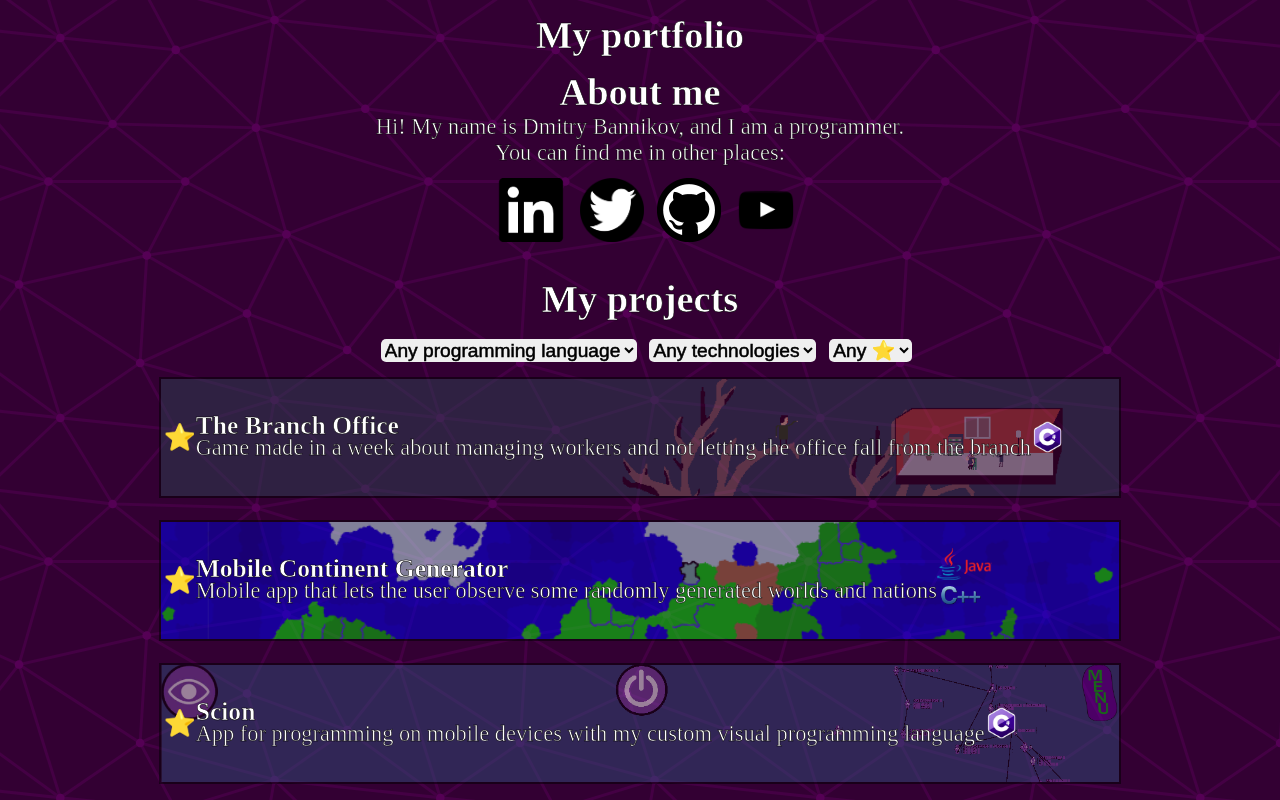
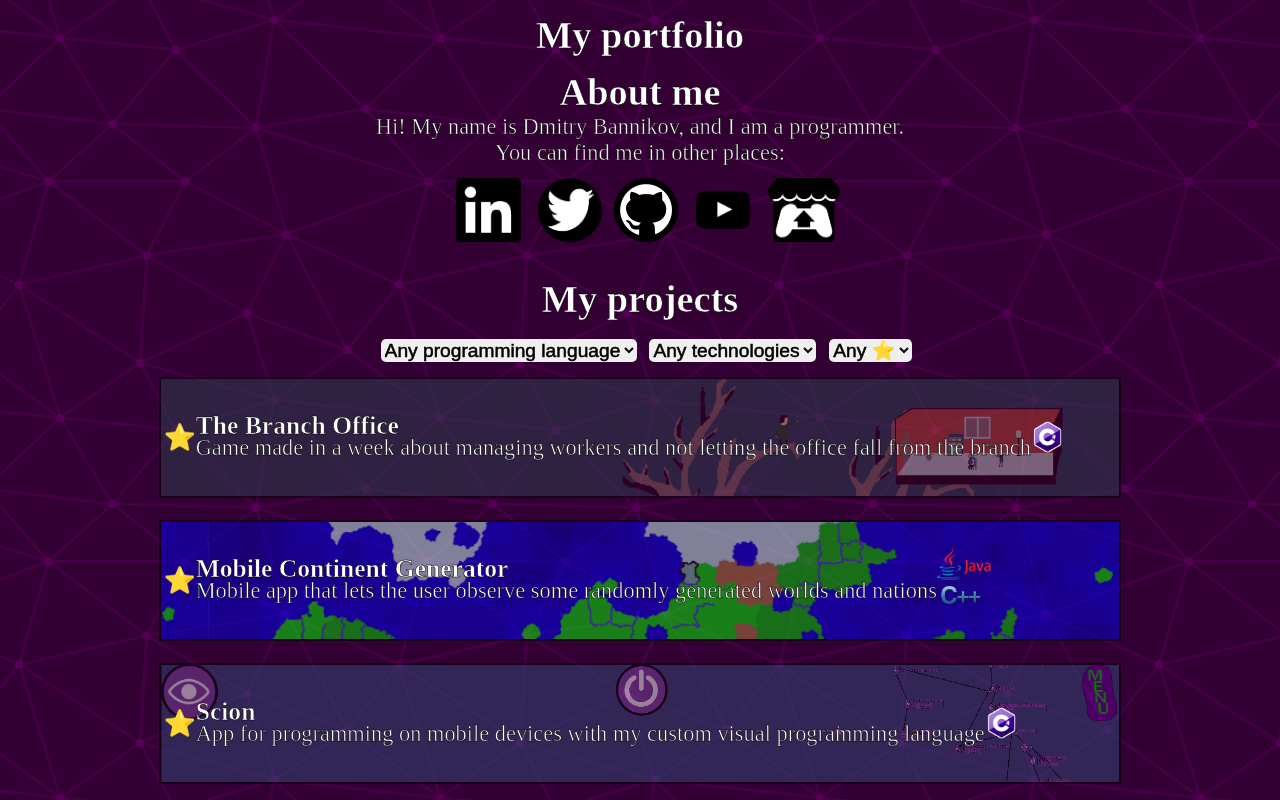
Before and after one commit to Dirakon/Dirakon.github.io, a React (Create React App) app: page / in a window 1280 px wide. Shown: the top 800 px of the page. Built offline with nearby package versions, Linux system fonts and the light colour scheme; a web font is replaced by a local one.

Commit message:
added the link to itch.io

```diff
--- a/src/App.js
+++ b/src/App.js
@@ -19,6 +19,7 @@ import github from "./images/github2.png"
 import linkedin from "./images/linkedin2.png"
 import youtube from "./images/youtube2.png"
 import twitter from "./images/twitter2.png"
+import itch from "./images/itch2.png"
 import './styles/App.css'
 import ContactLine from "./components/ContactLine";
 import ContactForm from "./components/ContactForm";
@@ -240,7 +241,8 @@ function App() {
     'https://www.linkedin.com/in/dmitry-bannikov-438974224/': linkedin,
     'https://twitter.com/DirakonD': twitter,
     'https://github.com/Dirakon/': github,
-    'https://www.youtube.com/channel/UCn5B_rRW6n4LYdyNpNAwSqw': youtube
+    'https://www.youtube.com/channel/UCn5B_rRW6n4LYdyNpNAwSqw/': youtube,
+    'https://dirakon.itch.io/': itch
   }
 
   startResolutionCourutine();
```
Also changed, not shown: src/images/itch2.png (added).
